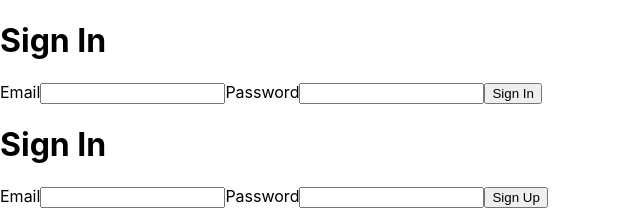
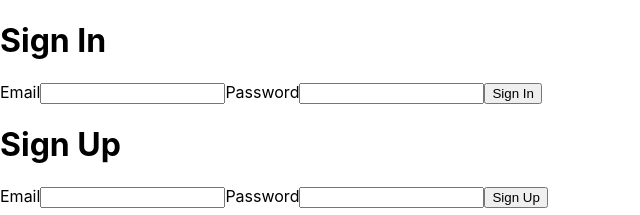
Before and after one commit to hdsteineke/FE-recipe-list, a React (Create React App) app: page / in a window 1280 px wide. Shown: the top 215 px of the page, without its empty margins (0-640 px from the left). Built offline with nearby package versions, Linux system fonts and the light colour scheme; no server answers.

Commit message:
adjusted sign up label in AuthPage.js

```diff
--- a/src/AuthPage.js
+++ b/src/AuthPage.js
@@ -34,7 +34,7 @@ export default function AuthPage({ setUser }) {
         </form>
       </div>
       <div className="signUp">
-        <h1>Sign In</h1>
+        <h1>Sign Up</h1>
         <form onSubmit={handleSignUp}>
           <label>
             Email
```
